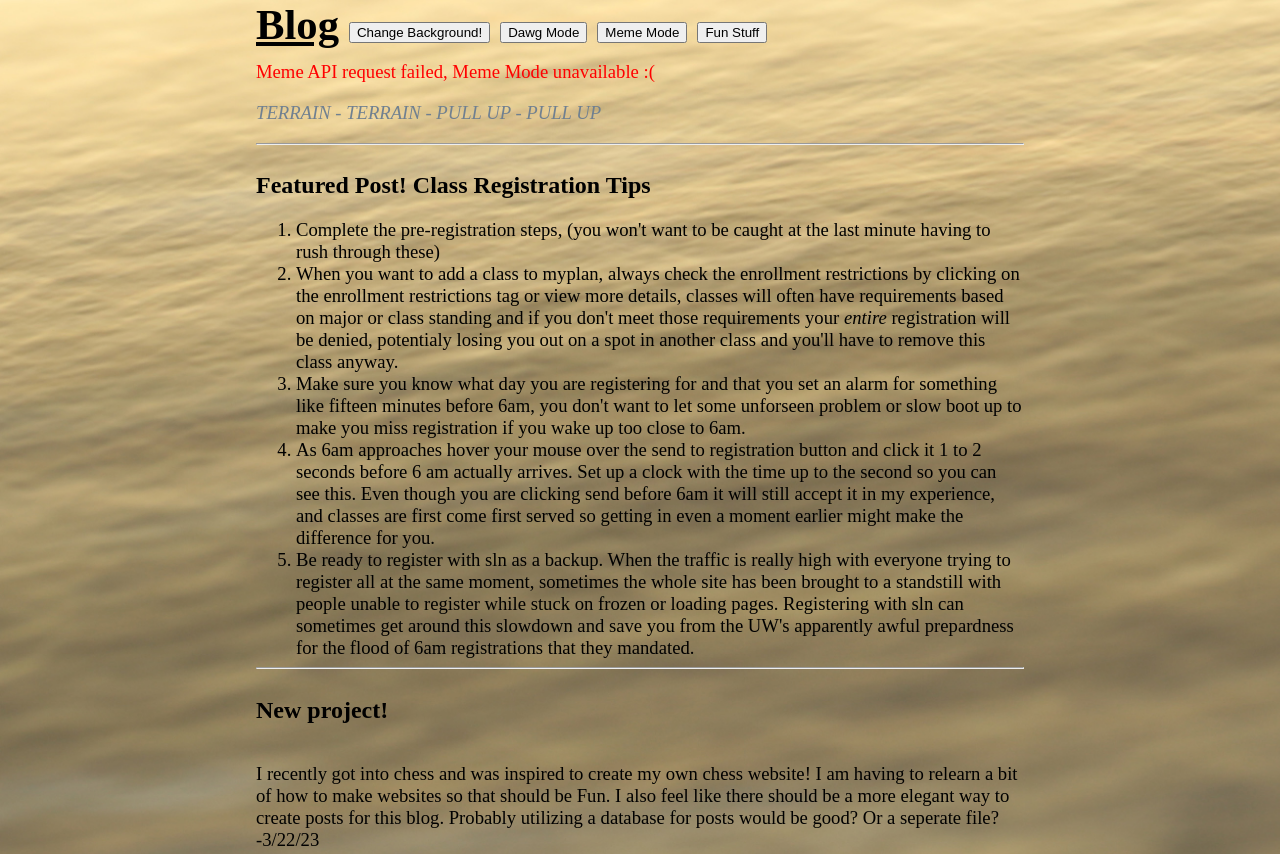
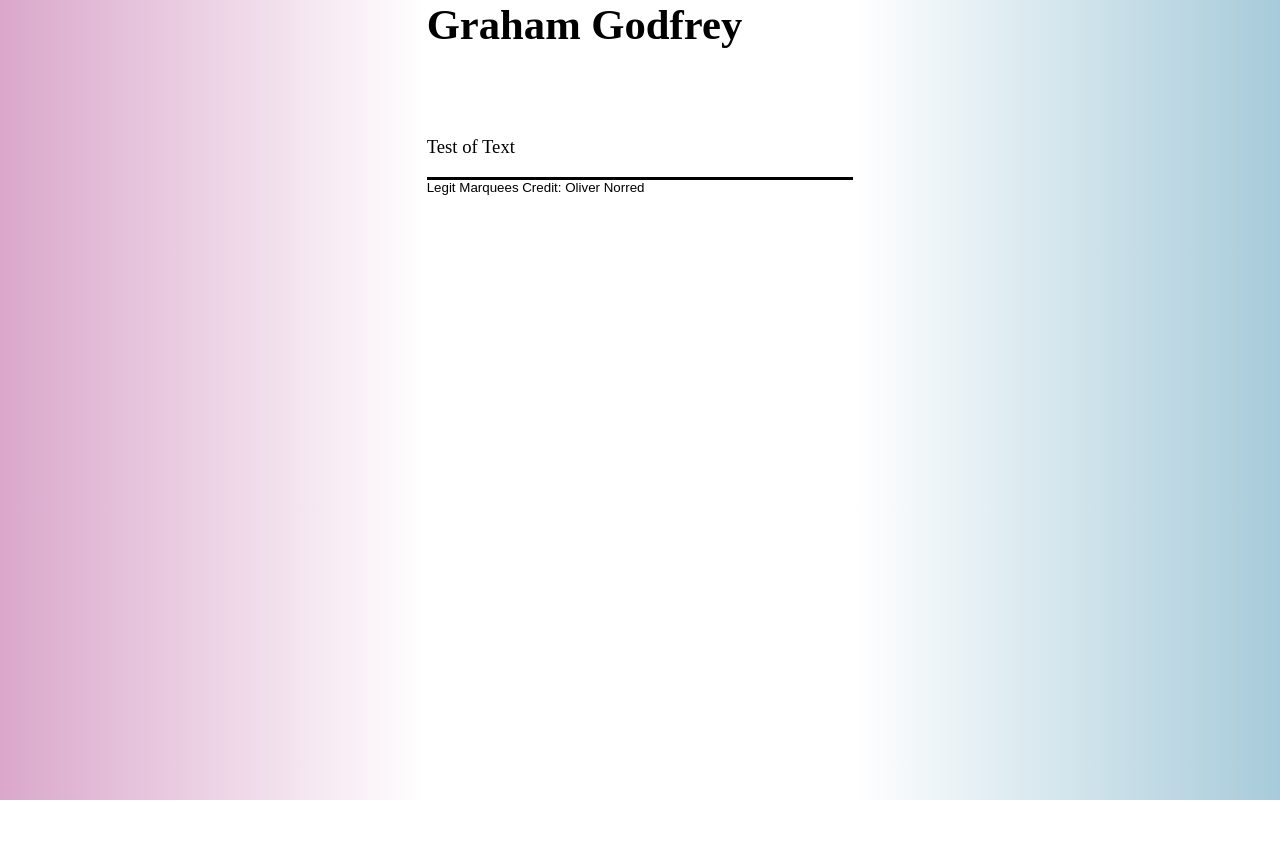
Before and after one commit to gragod/gragod.github.io, a website: page index.html in a window 1280 px wide. Shown: the top 854 px of the page. After the commit the page ends 800 px from the top, so only its background shows below. Drawn offline with Linux system fonts and the light colour scheme; no server answers; a web font is replaced by a local one.

Commit message:
good stuff

```diff
--- a/index.html
+++ b/index.html
@@ -16,27 +16,39 @@
     <link href="https://fonts.googleapis.com/css2?family=Aldrich&family=DM+Serif+Text&display=swap" rel="stylesheet">
   </head>
   <body>
-    <div id="blog-background" class="picture">
-      <div id="blog" class="basic">
+    <div id="main-background">
+      <div id="leftgrad"></div>
+      <div id="home" class="basic">
         <header>
           <div>
-            <h1>Blog</h1>
+            <h1>Graham Godfrey</h1>
+          </div>
+        </header>
+        <!--<p id="subhead"></p>-->
+        <svg id="subhead" class="legit-marquee"
+          viewBox="0 50 600 100"
+          content="This is a website"
+          pathd="M47,112c44,-4 50,-26 80,-24c30,2 44,21 73,23c29,2 38,-27 77,-28c39,-1 37,28 84,27c47,-1 53,-29 95,-31c42,-2 50,28 84,30"
+          speed="0.7"
+          textsize="20"
+        ></svg>
+        <!--<script src="https://cdn.jsdelivr.net/gh/olivernorred/legit-marquees/legit-marquees.js"></script>-->
+        <p>Test of Text</p>
+        <footer>Legit Marquees Credit: Oliver Norred</footer>
+      </div>
+      <div id="rightgrad"></div>
+    </div>
+    <div id="blog-background" class="picture hidden">
+      <div id="guesser" class="basic">
+        <header>
+          <div>
+            <h1>Fun Stuff</h1>
           </div>
           <div>
-            <button class="background-btn">Change Background!</button>
-          </div>
-          <div>
-            <button class="text-color">Dawg Mode</button>
-          </div>
-          <div>
-            <button id="meme-mode">Meme Mode</button>
-          </div>
-          <div>
-            <button id="number-game">Fun Stuff</button>
+            <button class="blog-btn">Blog</button>
           </div>
         </header>
-        <p id="error" class="hidden">Meme API request failed, Meme Mode unavailable :(</p>
-        <p id="subhead"></p>
+        <p id="error-fun-page" class="hidden"></p>
         <ul>
           <li>
           </li>
@@ -141,20 +153,6 @@
             </ol>
           </li>
         </ul>
-        <footer>Background Image Credit: Graham Godfrey</footer>
-      </div>
-    </div>
-    <div id="guesser-background" class="picture hidden">
-      <div id="guesser" class="basic">
-        <header>
-          <div>
-            <h1>Fun Stuff</h1>
-          </div>
-          <div>
-            <button class="blog-btn">Blog</button>
-          </div>
-        </header>
-        <p id="error-fun-page" class="hidden"></p>
         <form id="number-guesser">
           <label for="number-guesser-input">What number am I thinking of? (Integer 1 - 1000)</label>
           <input id="number-guesser-input" name="number-guesser" type="text">
--- a/index.js
+++ b/index.js
@@ -15,28 +15,8 @@
    * waits to run the javascript until the page has fully loaded, calling the other functions
    */
   function init() {
-    let button = document.querySelectorAll("header button");
-    button[0].addEventListener("click", changeImage);
-    button[1].addEventListener("click", goDawgs);
-    button[2].addEventListener("click", memeToggle);
-    button[3].addEventListener("click", funStuffView);
-    button[4].addEventListener("click", funStuffView);
     headingMessage();
-    featuredPost();
-    memeMode();
-    let form = document.querySelectorAll("form");
-    form[0].addEventListener("submit", (event) => {
-      event.preventDefault();
-      numberGuesser();
-    });
-    form[1].addEventListener("submit", (event) => {
-      event.preventDefault();
-      getWord();
-    });
-    form[2].addEventListener("submit", (event) => {
-      event.preventDefault();
-      newWord();
-    });
+    backGroundColorizer();
   }
 
   /**
@@ -197,14 +177,20 @@
 
   /**
    * randomizes a fun message in the site heading
+   * make this a legit marquees element
    */
   function headingMessage() {
+    let lMscript = document.createElement('script');
+    lMscript.src = "https://cdn.jsdelivr.net/gh/olivernorred/legit-marquees/legit-marquees.js";
     let element = document.getElementById("subhead");
-    let message = ["test text tech test", "A blog-like page...",
+    let message = ["test text tech test",
     "I've been known to walk away in the middle of...", "Doing less with more!",
     "Ya like jazz?", "You're my favorite deputy", "TERRAIN - TERRAIN - PULL UP - PULL UP",
     "chess is fun!"];
-    element.innerText = message[random(message.length)];
+    let eek = element.getAttribute("content");
+    element.setAttribute('content', message[random(message.length)]);
+    console.log("element is: " + eek);
+    document.getElementById("home").appendChild(lMscript);
   }
 
   /**
@@ -227,4 +213,44 @@
     return Math.floor(Math.random() * max);
   }
 
+  function backGroundColorizer() {
+    let num1 = random(255);
+    let num1inc = 1;
+    let num2 = random(255);
+    let num2inc = 1;
+    let num3 = random(255);
+    let num3inc = 1;
+    let element = document.getElementById('leftgrad');
+    element.style.backgroundImage = "linear-gradient(to left, white , rgb(" + num1 + "," + num3 + "," + num2 + ")";
+    let element2 = document.getElementById('rightgrad');
+    element2.style.backgroundImage = "linear-gradient(to right, white , rgb(" + num3 + "," + num2 + "," + num1 + ")";
+    function colorizerHelper() {
+      if(num1 == 255) {
+        num1inc = -1;
+      }
+      if(num1 == 0) {
+        num1inc = 1;
+      }
+      num1 = num1 + num1inc;
+      if(num2 == 255) {
+        num2inc = -1;
+      }
+      if(num2 == 0) {
+        num2inc = 1;
+      }
+      num2 = num2 + num2inc;
+      if(num2 == 255) {
+        num2inc = -1;
+      }
+      if(num2 == 0) {
+        num2inc = 1;
+      }
+      num3 = num3 + num3inc;
+      element.style.backgroundImage = "linear-gradient(to left, white , rgb(" + num1 + "," + num3 + "," + num2 + ")";
+      element2.style.backgroundImage = "linear-gradient(to right, white , rgb(" + num3 + "," + num2 + "," + num1 + ")";
+    }
+
+    let interval = setInterval(colorizerHelper, 50);
+  };
+
 })();
--- a/styles.css
+++ b/styles.css
@@ -4,26 +4,50 @@
   that the js file applies when the interactive buttons are clicked.
 */
 
+html, body {
+  height: 100%;
+}
+
 body {
   margin: 0%;
+}
+
+#leftgrad {
+  background-image: linear-gradient(to left, white , rgb(123,12,248));
+  width: 100%;
+}
+
+#rightgrad {
+  background-image: linear-gradient(to right, white , rgb(150,150,150));
+  width: 100%;
+}
+
+#home {
+  background-color: white;
+  margin-top: 0%;
+  margin-left: auto;
+  margin-right: auto;
+  background-blend-mode: 100%;
 }
 
 .basic {
   margin-left: auto;
   margin-right: auto;
-  width: 60%;
+  width: 100%;
   font-family: 'DM Serif Text', serif;
 }
 
-#blog-background {
+#main-background {
+  min-height: 100%;
+  height: 100%;
+  display: flex;
+  flex-direction: row;
   border: 0cm;
-  background-color: rgb(76, 187, 126);
+  background-color: rgb(28, 205, 137);
   background-repeat: no-repeat;
   background-size: cover;
-}
-
-.picture {
-  background-image: url("img/background.jpg");
+  /*background-image: url("img/background.jpg");*/
+  background-attachment: fixed;
 }
 
 p, #subhead, section {
@@ -32,14 +56,14 @@ p, #subhead, section {
 
 h1 {
   font-size: 32pt;
-  text-decoration: underline;
+  /*text-decoration: underline;*/
   margin-top: 0px;
   margin-bottom: 0px;
   margin-block-end: -0.15em;
 }
 
 #subhead {
-  color: slategray;
+  color: rgb(140, 169, 197);
   font-style: italic;
 }
 
```
